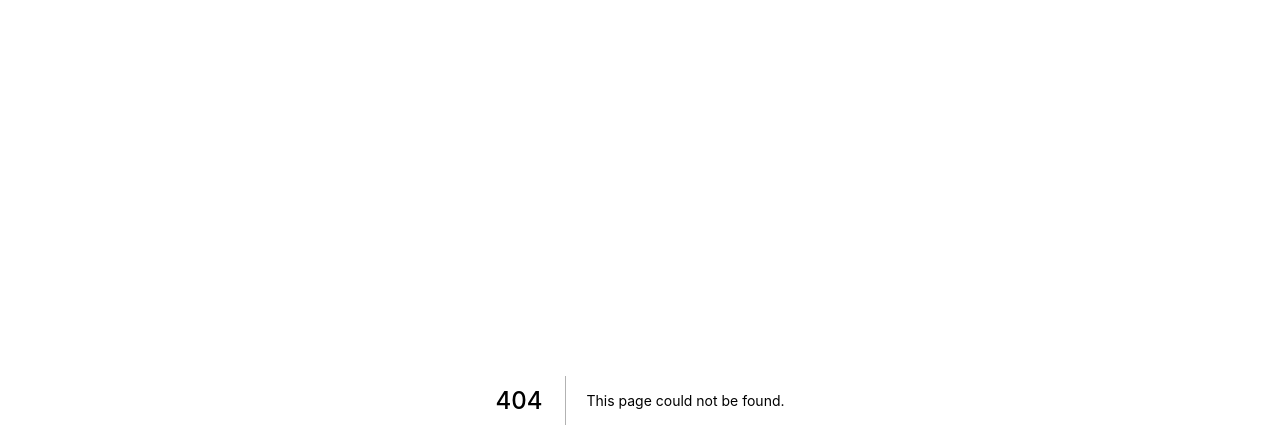
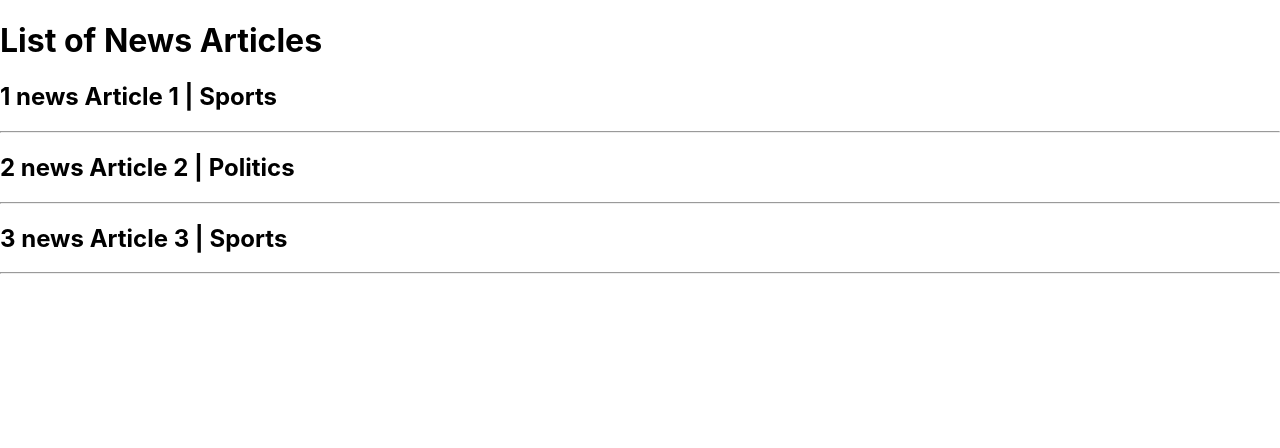
Before and after one commit to KGaurav-8102/Next-Js, a Next.js app in the folder hello-world/: page /news in a window 1280 px wide. Before the commit this address had no page. Shown: the top 448 px of the page. Built offline with nearby package versions, Linux system fonts and the light colour scheme; data requests are answered from the project's data file.

Commit message:
SSR with getServerSideProps

```diff
--- a/hello-world/db.json
+++ b/hello-world/db.json
@@ -1,15 +1,36 @@
 {
+    "news" : [
+        {
+            "id": 1,
+            "title" : "news Article 1",
+            "description" : "Description 1",
+            "category" : "Sports"
+        },
+        {
+            "id": 2,
+            "title" : "news Article 2",
+            "description" : "Description 2",
+            "category" : "Politics"
+        },
+        {
+            "id": 3,
+            "title" : "news Article 3",
+            "description" : "Description 3",
+            "category" : "Sports"
+        }
+
+    ],
     "products" : [
         {
             "id" : 1,
             "title" : "Product 1",
-            "price" : 800,
+            "price" : 700,
             "description" : "Description 1"
         },
         {
             "id" : 2,
             "title" : "Product 2",
-            "price" : 1500,
+            "price" : 1055,
             "description" : "Description 2"
         },
         {
--- /dev/null
+++ b/hello-world/pages/news/index.js
@@ -0,0 +1,31 @@
+function NewsArticleList({ articles }) {
+    return (
+      <>
+        <h1>List of News Articles</h1>
+        {articles.map(article => {
+          return (
+            <div key={article.id}>
+              <h2>
+                {article.id} {article.title} | {article.category}
+              </h2>
+              <hr />
+            </div>
+          )
+        })}
+      </>
+    )
+  }
+
+  export default NewsArticleList
+
+  export async function getServerSideProps() {
+    console.log('Pre-rendering NewsArticleList')
+    const response = await fetch('http://localhost:4000/news')
+    const data = await response.json()
+
+    return {
+      props: {
+        articles: data
+      }
+    }
+  }
--- a/hello-world/pages/products/[productId].js
+++ b/hello-world/pages/products/[productId].js
@@ -20,15 +20,17 @@
 
 
 export async function getStaticProps(context) {
+
     const { params } = context
-
+    console.log(`Regenerating product ${params.productId}`)
     const response = await fetch(`http://localhost:4000/products/${params.productId}`)
     const data = await response.json()
 
     return {
         props: {
             product : data
-        }
+        },
+        revalidate: 10
     }
 }
 
```
Also changed, not shown: hello-world/pages/news/[category].js (added, +40 -0 lines).
